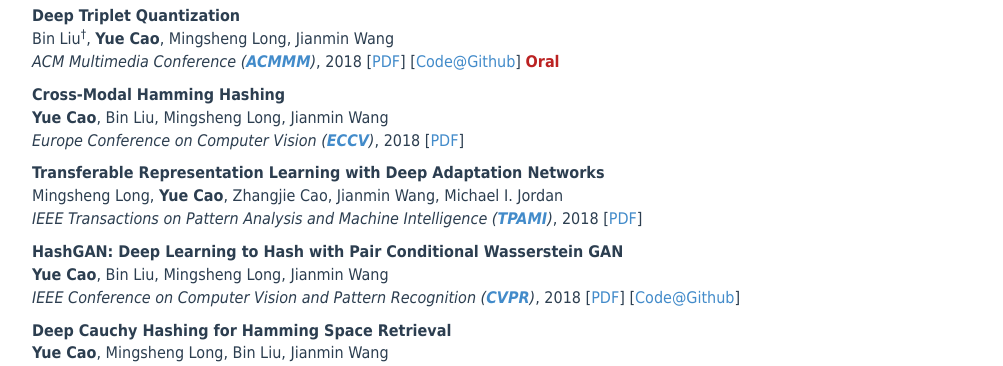
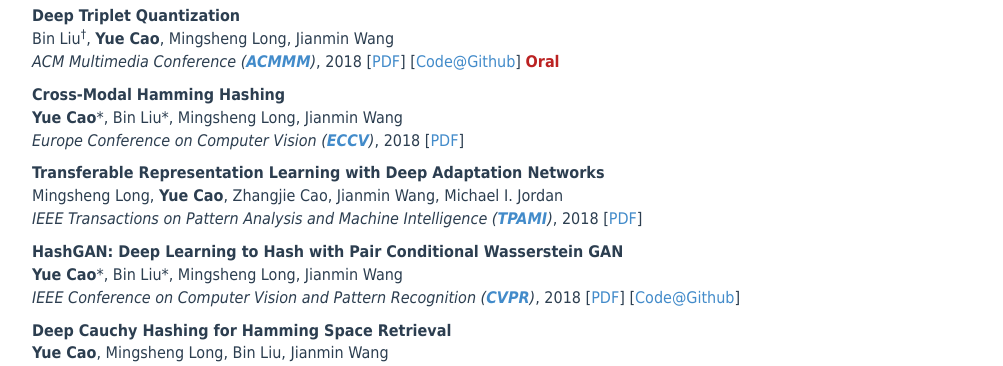
Before and after one commit to caoyue10/caoyue10.github.io, a Jekyll site: the page built from index.html, in a window 1280 px wide and 900 px high, scrolled down 1405 px. Shown: the part 152-518 px from the top of the window, without its empty margins (138-1141 px from the left). Built offline with Jekyll 4.4.1, drawn with Linux system fonts in a browser that asks for light colours; the list of posts is cut into pages by our own code.

```diff
--- a/index.html
+++ b/index.html
@@ -90,7 +90,7 @@ tagline:
 		<span class="highlight"><strong>Oral</strong></span>
             </p>
 	<p><strong>Cross-Modal Hamming Hashing</strong><br>
-            <strong>Yue Cao</strong>, Bin Liu, Mingsheng Long, Jianmin Wang<br>
+            <strong>Yue Cao</strong>*, Bin Liu*, Mingsheng Long, Jianmin Wang<br>
             <em>Europe Conference on Computer Vision (<a href="https://eccv2018.org"><strong>ECCV</strong></a>)</em>, 2018 [<a href="doc/cross-modal-hamming-hashing-eccv18.pdf">PDF</a>]
             </p>
 
@@ -100,7 +100,7 @@ tagline:
                 <em>IEEE Transactions on Pattern Analysis and Machine Intelligence (<a href="https://www.computer.org/web/tpami"><strong>TPAMI</strong></a>)</em>, 2018 [<a href="https://ieeexplore.ieee.org/document/8454781/">PDF</a>]
             </p>
 	<p><strong>HashGAN: Deep Learning to Hash with Pair Conditional Wasserstein GAN</strong><br>
-            <strong>Yue Cao</strong>, Bin Liu, Mingsheng Long, Jianmin Wang<br>
+            <strong>Yue Cao</strong>*, Bin Liu*, Mingsheng Long, Jianmin Wang<br>
             <em>IEEE Conference on Computer Vision and Pattern Recognition (<a href="http://cvpr2018.thecvf.com/"><strong>CVPR</strong></a>)</em>, 2018
 	   [<a href="doc/hashgan-cvpr18.pdf">PDF</a>] [<a href="https://github.com/thuml/HashGAN">Code@Github</a>]
             </p>
```
